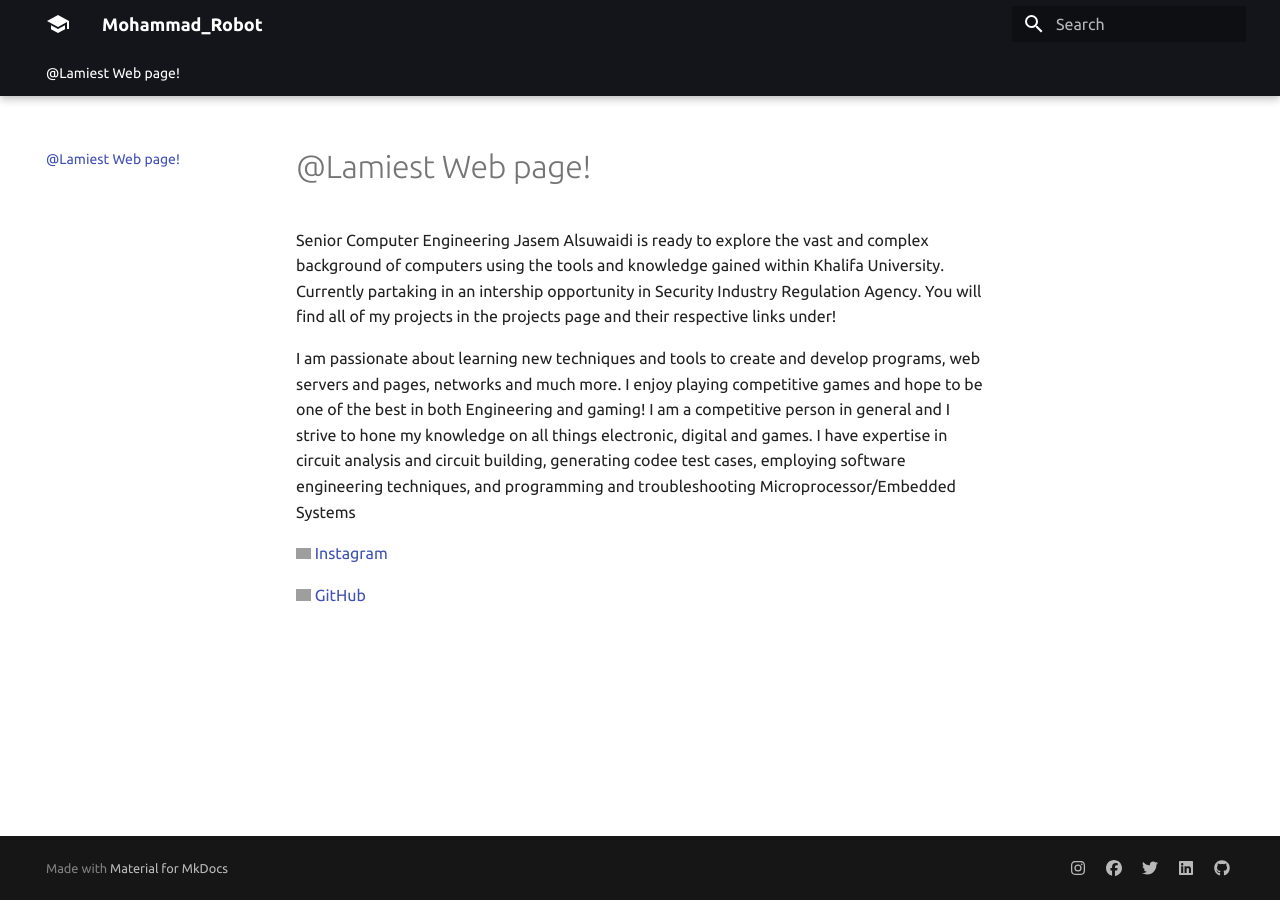
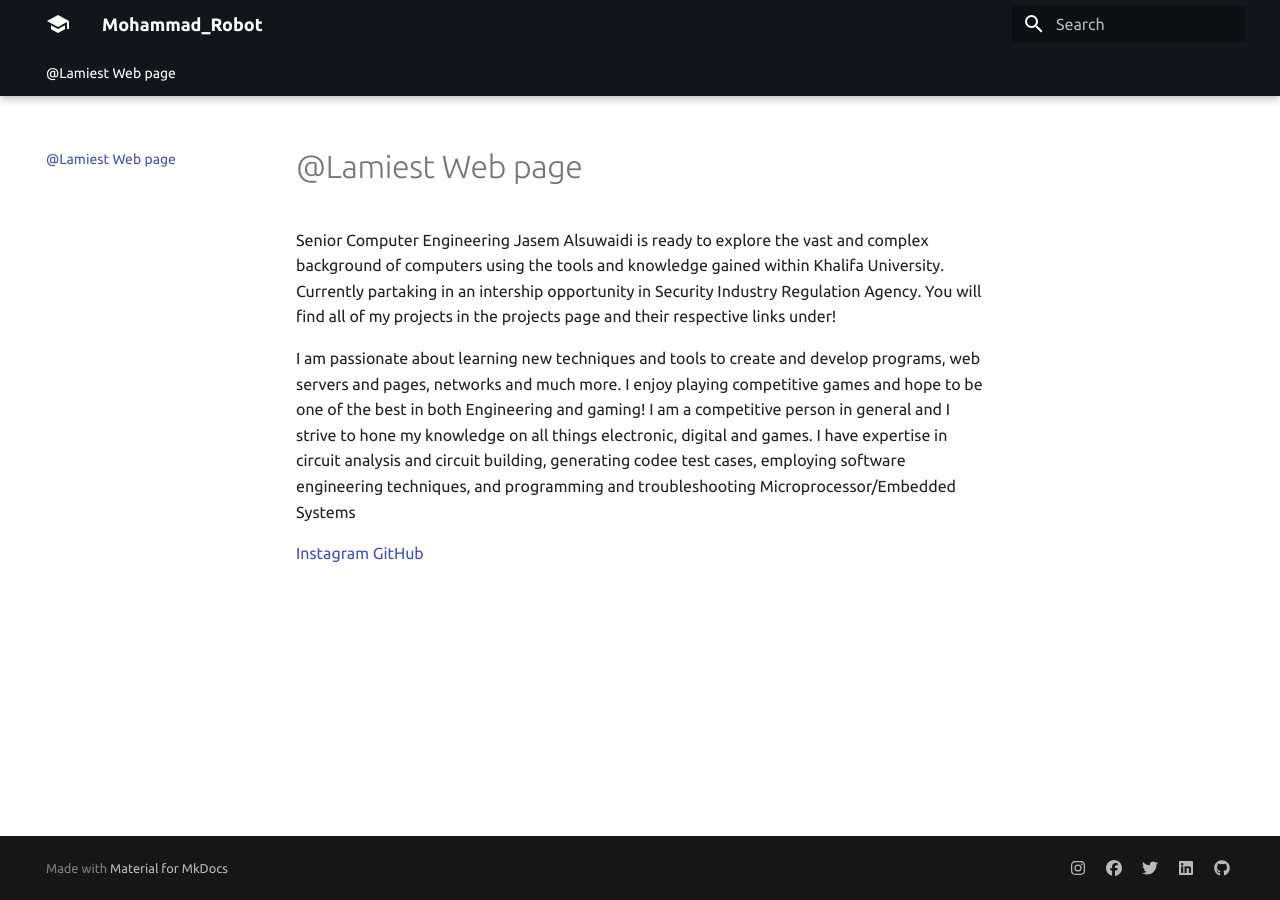
Before and after one commit to lamiest/lamiest.github.io, an MkDocs documentation site: the page built from docs/index.md, in a window 1280 px wide. Built offline with MkDocs 1.6.1 and Material for MkDocs 9.7.7, drawn with Linux system fonts in a browser that asks for light colours; grey boxes are pictures that could not be loaded.

```diff
--- a/docs/index.md
+++ b/docs/index.md
@@ -1,8 +1,7 @@
-# @Lamiest Web page!
+# @Lamiest Web page
 Senior Computer Engineering Jasem Alsuwaidi is ready to explore the vast and complex background of computers using the tools and knowledge gained within Khalifa University. Currently partaking in an intership opportunity in Security Industry Regulation Agency. You will find all of my projects in the projects page and their respective links under!
 
-I am passionate about learning new techniques and tools to create and develop programs, web servers and pages, networks and much more. I enjoy playing competitive games and hope to be one of the best in both Engineering and gaming! I am a competitive person in general and I strive to hone my knowledge on all things electronic, digital and games. I have expertise in circuit analysis and circuit building, generating codee test cases, employing software engineering techniques, and programming and troubleshooting Microprocessor/Embedded Systems <br>
+I am passionate about learning new techniques and tools to create and develop programs, web servers and pages, networks and much more. I enjoy playing competitive games and hope to be one of the best in both Engineering and gaming! I am a competitive person in general and I strive to hone my knowledge on all things electronic, digital and games. I have expertise in circuit analysis and circuit building, generating codee test cases, employing software engineering techniques, and programming and troubleshooting Microprocessor/Embedded Systems
 
-<img src="./images/instagram.png" alt="Instagram" width="15" height="15"> [Instagram](https://instagram.com/suwaidi03)
-
-<img src="./images/github.png" alt="Github" width="15" height="15"> [GitHub](https://github.com/Lamiest)
+[Instagram](https://instagram.com/suwaidi03)
+[GitHub](https://github.com/Lamiest)
```
Also changed, not shown: docs/__layouts/default.html (deleted, +0 -56 lines), 1 other file.
